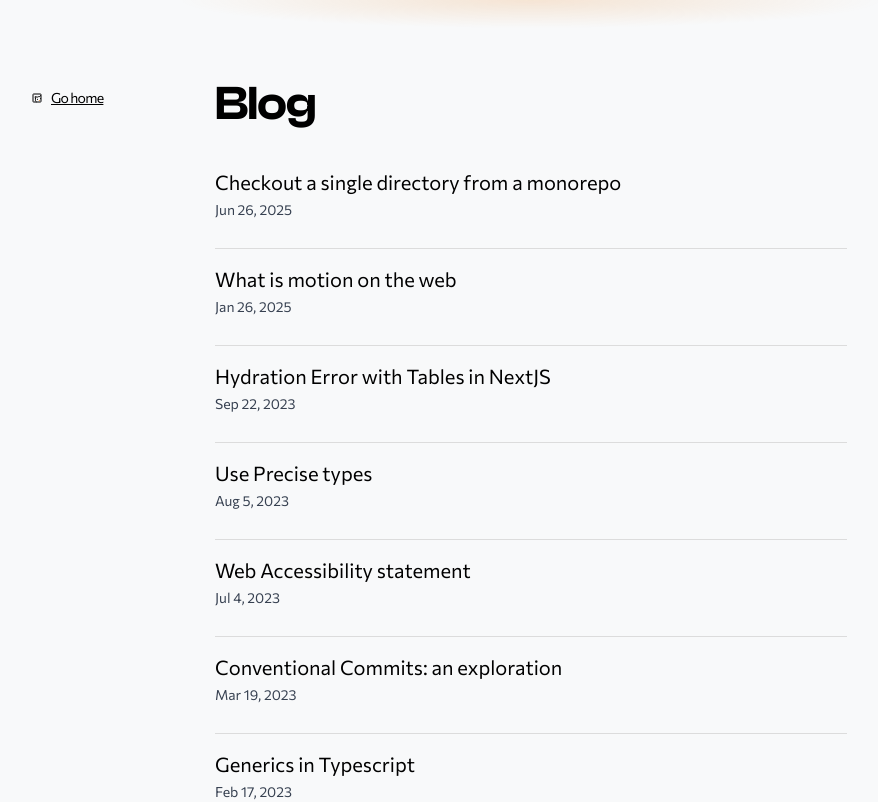
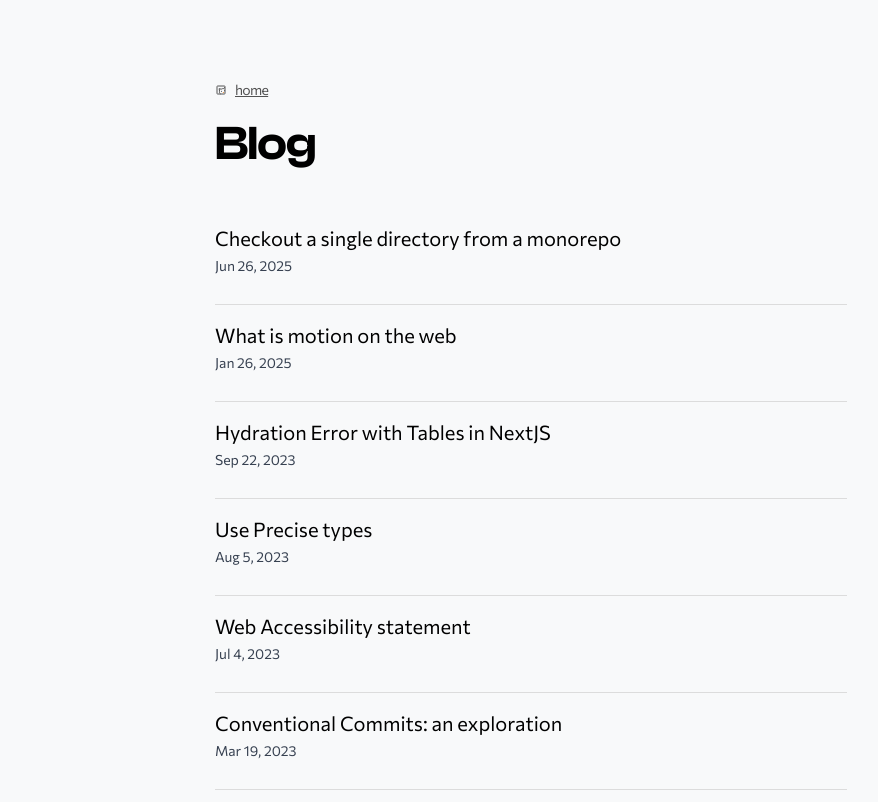
Before and after one commit to adeleke5140/portfolio-v2, a Next.js app: page /blog in a window 1280 px wide. Shown: the top 802 px of the page, without its empty margins (109-987 px from the left). Built offline with nearby package versions, Linux system fonts and the light colour scheme.

Commit message:
feat: make things better

```diff
--- a/src/app/blog/[slug]/page.tsx
+++ b/src/app/blog/[slug]/page.tsx
@@ -47,13 +47,18 @@ export default async function Page({
       <PageWrapper
         heading={
           <div>
-            <h1 className="font-clash text-[48px] font-semibold leading-[100%] tracking-[-0.96px]">
+            <h1
+              style={{
+                textWrap: 'pretty',
+              }}
+              className="font-clash capitalize text-[48px] font-semibold leading-[100%] tracking-[-0.96px]"
+            >
               {postData.title}
             </h1>
           </div>
         }
         path="/blog"
-        backText="to blog"
+        backText="Blog"
         showHeading
         showLink
       >
--- a/src/app/blog/page.tsx
+++ b/src/app/blog/page.tsx
@@ -42,22 +42,22 @@ const Index = () => {
         <meta name="og:title" content="Blog" />
       </Head>
       <PageWrapper heading="Blog" path="/" showLink showHeading backText="home">
-        <section className="flex flex-col gap-4">
+        <section className="flex flex-col">
           {filteredPosts.map((post) => (
-            <div
+            <Link
               key={post.id}
-              className="pb-7 border-b border-b-[#dcdcdc] flex flex-col gap-1 "
+              href={`/blog/${post.id}`}
+              className="pb-7 hover:bg-gray-100 py-4 transition-colors duration-200 border-b border-b-[#dcdcdc] "
             >
-              <Link
-                href={`/blog/${post.id}`}
-                className="text-xl hover:underline  transition-all"
-              >
-                {post.title}
-              </Link>
-              <span className="text-sm text-gray-700">
-                {formatDate(post.date || Date.now().toString())}
-              </span>
-            </div>
+              <div className="flex hover:translate-x-2 flex-col gap-1 transition-transform ">
+                <p className="text-xl hover:underline  transition-all">
+                  {post.title}
+                </p>
+                <span className="text-sm text-gray-700">
+                  {formatDate(post.date || Date.now().toString())}
+                </span>
+              </div>
+            </Link>
           ))}
         </section>
       </PageWrapper>
--- a/src/app/craft/[slug]/page.tsx
+++ b/src/app/craft/[slug]/page.tsx
@@ -63,7 +63,7 @@ export default async function Page({
         </div>
       }
       path="/craft"
-      backText="to Craft"
+      backText="Craft"
       showHeading
       showLink
     >
--- a/src/app/craft/components/tabs.mdx
+++ b/src/app/craft/components/tabs.mdx
@@ -5,7 +5,7 @@ date: '2025-05-17'
 
 Exclusion tabs inspired by [Paco](https://paco.me/craft/tabs) using [WAAPI](https://developer.mozilla.org/en-US/docs/Web/API/Web_Animations_API) and Clip-path. I extend it to support wrapped content with `flex-wrap` on the parent container.
 
-You can use a `span` element and moves that based on the active item, but `CSS` is pretty powerful right now and there's so much we can do with it.
+You can use a `span` element and move that based on the active item, but `CSS` is pretty powerful right now and there's so much we can do with it.
 
 <br />
 
@@ -13,4 +13,7 @@ You can use a `span` element and moves that based on the active item, but `CSS`
   <Tabs />
 </CraftContainer>
 
+More details coming soon.
+
+
 <br />
--- a/src/components/backButton.tsx
+++ b/src/components/backButton.tsx
@@ -7,10 +7,10 @@ interface BackButtonProps {
 
 const BackButton = ({ path, text }: BackButtonProps) => {
   return (
-    <div className="md:absolute -left-40 top-2">
+    <div>
       <Link
         href={path}
-        className="flex gap-2 underline items-center tracking-tighter font-extralight w-fit text-sm "
+        className="flex gap-2 underline items-center text-ken-grey tracking-tighter font-extralight w-fit text-sm "
       >
         <svg
           className="w-3 h-3 home-icon"
--- a/src/components/introduction.tsx
+++ b/src/components/introduction.tsx
@@ -31,7 +31,7 @@ export const Introduction = () => {
     >
       <section
         className={cn(
-          'bg-white transition-opacity duration-300 rounded-2xl rounded-bl-sm p-4'
+          'bg-white -mt-8 transition-opacity duration-300 rounded-2xl rounded-bl-sm p-4'
         )}
       >
         <div className="flex flex-col text-[var(--gray-1)] text-[15px] gap-2 dark:border-[#282828] dark:bg-[#282828]">
--- a/src/components/layout.tsx
+++ b/src/components/layout.tsx
@@ -5,15 +5,12 @@ interface LayoutProps {
 const Layout = ({ children }: LayoutProps) => {
   return (
     <>
-      <div className="relative min-h-screen pt-8 pb-8">
+      <div className="relative flex flex-col min-h-screen pt-8 pb-8">
         <div
           aria-hidden="true"
           className="fixed top-0 min-w-[1000px] z-10 h-20 left-1/2 -translate-x-1/2 -translate-y-1/2 opacity-[0.15] pointer-events-none"
-          style={{
-            background: 'radial-gradient(#e87400, transparent 50%)',
-          }}
         />
-        <main className="pt-10 md:pt-12 w-full">{children}</main>
+        <main className="pt-10 md:pt-12 flex-1 w-full">{children}</main>
         <footer className="w-full mt-10 mb-2 px-6 mx-auto max-w-[680px]">
           <div className="rounded-md flex justify-between items-center">
             <div className="py-1 px-2 bg-white rounded-xl text-[15px] flex justify-between">
--- a/src/components/mdx/mdx-components.tsx
+++ b/src/components/mdx/mdx-components.tsx
@@ -1,7 +1,6 @@
 import React, { ComponentPropsWithoutRef } from 'react'
 import Link from 'next/link'
 import { highlight } from 'sugar-high'
-import { cn } from '@/lib/utils'
 
 type HeadingProps = ComponentPropsWithoutRef<'h1'>
 type ParagraphProps = ComponentPropsWithoutRef<'p'>
@@ -31,7 +30,7 @@ export const components = {
   ),
   p: (props: ParagraphProps) => (
     <p
-      className="text-gray-800 px-[6px] mt-6 text-[15px] leading-[135%]"
+      className="text-gray-800 px-[6px] mt-6 text-[15px] leading-[1.6]"
       {...props}
     />
   ),
@@ -115,7 +114,7 @@ export const components = {
   ),
   blockquote: (props: BlockquoteProps) => (
     <blockquote
-      className="ml-[0.075em] border-l-2 border-[#e87400] pl-4 text-gray-700 dark:border-zinc-600 dark:text-zinc-300"
+      className="ml-[0.075em] [&>p]:py-2 bg-[hsl(30deg,100%,45%,6%)] border-l-2 border-[#e87400] pl-4 text-gray-700 dark:border-zinc-600 dark:text-zinc-300"
       {...props}
     />
   ),
--- a/src/components/pageWrapper.tsx
+++ b/src/components/pageWrapper.tsx
@@ -21,7 +21,7 @@ const PageWrapper = ({
 }: PageWrapperProps) => {
   const slot =
     typeof heading == 'string' ? (
-      <h1 className="font-clash font-semibold leading-[100%] tracking-[-0.96px] text-[48px]">
+      <h1 className="font-clash capitalize font-semibold leading-[100%] tracking-[-0.96px] text-[48px]">
         {heading}
       </h1>
     ) : (
@@ -29,9 +29,9 @@ const PageWrapper = ({
     )
   return (
     <div className="relative px-6 max-w-[680px] mx-auto">
-      <div className="flex flex-col gap-8 mb-10">
+      <div className="flex flex-col gap-5 mb-10">
         {showLink ? (
-          <BackButton path={path ? path : ''} text={`Go ${backText}`} />
+          <BackButton path={path ? path : ''} text={`${backText}`} />
         ) : null}
         {showHeading ? slot : null}
       </div>
```
Also changed, not shown: src/app/blog/posts/fix-table-hydration-error.mdx (+2 -4 lines).
